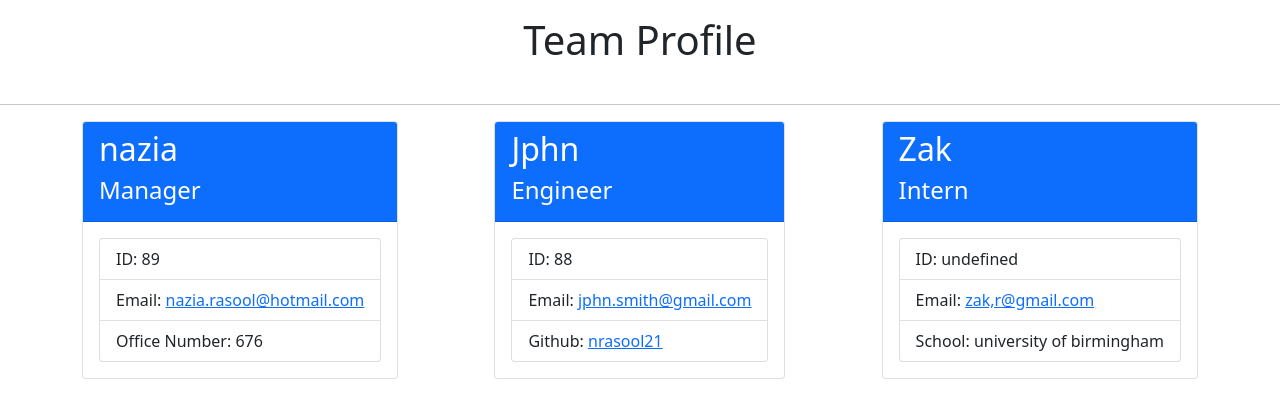
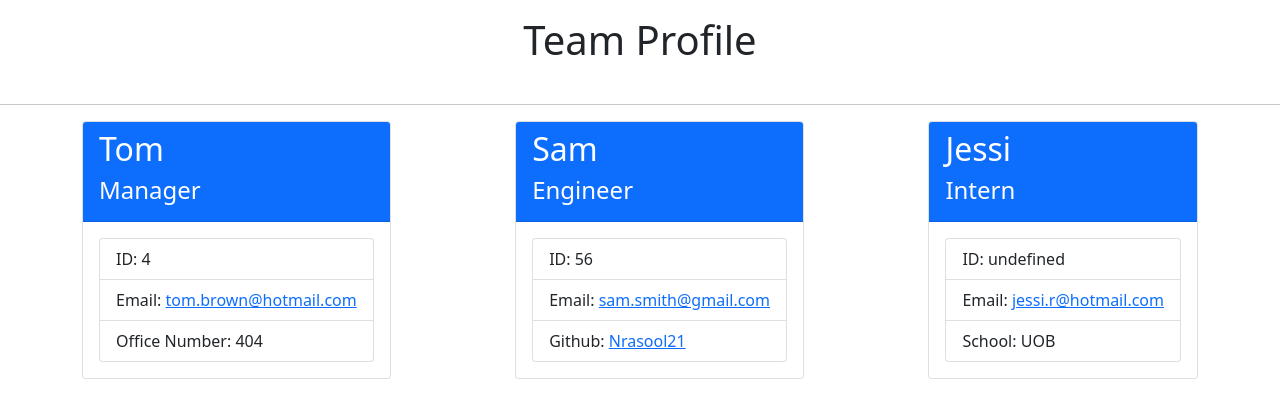
Before and after one commit to Nrasool21/team-profile-generator, a website: page dist/team.html in a window 1280 px wide. Drawn offline with nearby package versions, Linux system fonts and the light colour scheme.

```diff
--- a/dist/team.html
+++ b/dist/team.html
@@ -19,49 +19,49 @@
     <div class="d-flex container flex-wrap justify-content-between">
      <div class="card">
         <div class="card-header bg-primary text-white">
-          <h2>nazia</h2>
+          <h2>Tom</h2>
           <h4>Manager</h4>
         </div>
         <div class="card-body">
           <ul class="list-group">
-            <li class="list-group-item">ID: 89</li>
+            <li class="list-group-item">ID: 4</li>
             <li class="list-group-item">
-              Email: <a href="mailto:nazia.rasool@hotmail.com">nazia.rasool@hotmail.com</a>
+              Email: <a href="mailto:tom.brown@hotmail.com">tom.brown@hotmail.com</a>
             </li>
-            <li class="list-group-item">Office Number: 676</li>
+            <li class="list-group-item">Office Number: 404</li>
           </ul>
         </div>
       </div><div class="card">
         <div class="card-header bg-primary text-white">
-          <h2>Jphn</h2>
+          <h2>Sam</h2>
           <h4>Engineer</h4>
         </div>
         <div class="card-body">
           <ul class="list-group">
-            <li class="list-group-item">ID: 88</li>
+            <li class="list-group-item">ID: 56</li>
             <li class="list-group-item">
-              Email: <a href="mailto:jphn.smith@gmail.com">jphn.smith@gmail.com</a>
+              Email: <a href="mailto:sam.smith@gmail.com">sam.smith@gmail.com</a>
             </li>
             <li class="list-group-item">
               Github:
-              <a target="_blank" href="https://github.com/nrasool21"
-                >nrasool21</a
+              <a target="_blank" href="https://github.com/Nrasool21"
+                >Nrasool21</a
               >
             </li>
           </ul>
         </div>
       </div><div class="card">
         <div class="card-header bg-primary text-white">
-          <h2>Zak</h2>
+          <h2>Jessi</h2>
           <h4>Intern</h4>
         </div>
         <div class="card-body">
           <ul class="list-group">
             <li class="list-group-item">ID: undefined</li>
             <li class="list-group-item">
-              Email: <a href="mailto:zak,r@gmail.com">zak,r@gmail.com</a>
+              Email: <a href="mailto:jessi.r@hotmail.com">jessi.r@hotmail.com</a>
             </li>
-            <li class="list-group-item">School: university of birmingham</li>
+            <li class="list-group-item">School: UOB</li>
           </ul>
         </div>
       </div>
```
Also changed, not shown: README.md, assets/screenshots/Screenshot 2021-06-06 at 12.25.54.png (added), assets/screenshots/Screenshot 2021-06-06 at 12.30.37.png (added), 1 other file.
